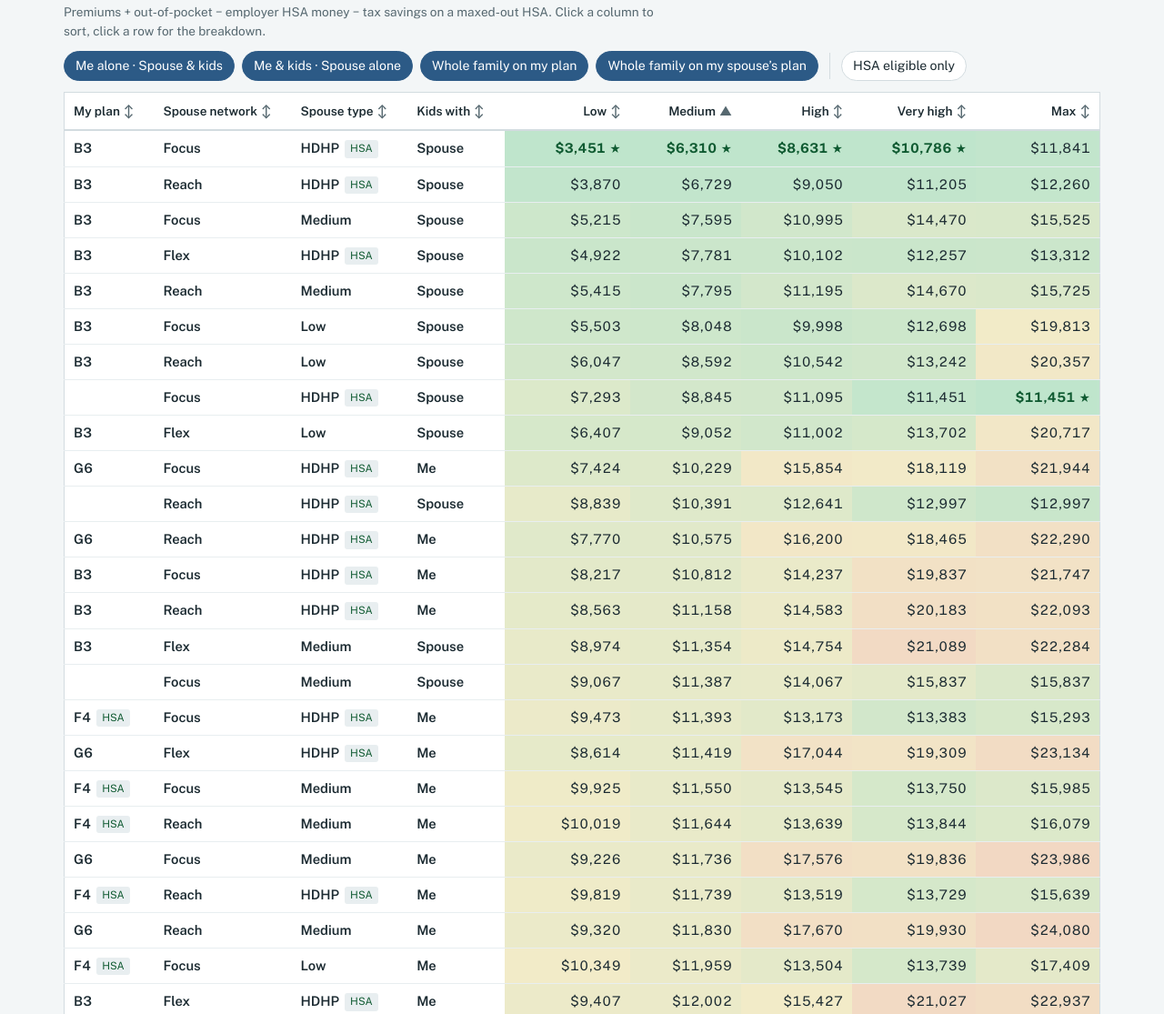
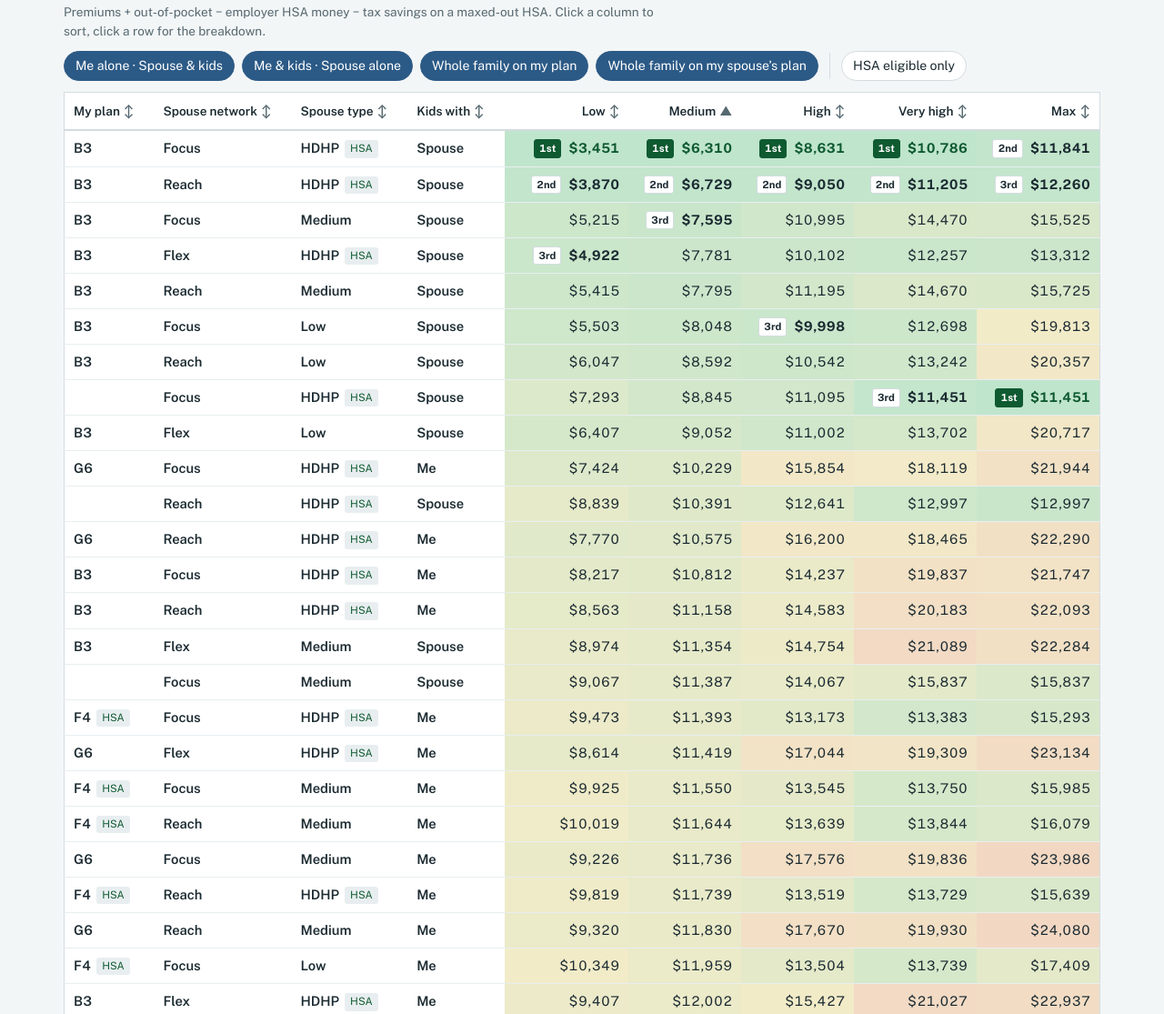
Before and after one commit to oroberts3/insurance, a plain HTML site: page index.html in a window 1280 px wide. Shown: the part 977-2092 px from the top of the page at 91% size. Drawn offline with nearby package versions, Linux system fonts and the light colour scheme.

Commit message:
Mark 1st/2nd/3rd cheapest in each expense column
Co-Authored-By: Claude Opus 5.5 <noreply@anthropic.com>

```diff
--- a/index.html
+++ b/index.html
@@ -120,8 +120,10 @@ body::before{content:"";position:fixed;inset:0 0 auto;height:env(safe-area-inset
 .res tr.row{cursor:pointer}
 .res tr.row:hover td.l{text-decoration:underline;text-decoration-color:var(--line)}
 .res td.heat{position:relative}
-.res td.best{font-weight:700;color:var(--best)}
-.res td.best::after{content:"★";font-size:.75rem;margin-left:4px}
+.res td.rank{font-weight:700}
+.res td.r1{color:var(--best)}
+.rk{display:inline-block;min-width:2.4em;margin-right:8px;padding:1px 5px;border-radius:3px;font-size:.7rem;font-weight:700;text-align:center;vertical-align:1px;background:var(--surface);color:var(--ink);border:1px solid var(--line)}
+.r1 .rk{background:var(--best);color:var(--surface);border-color:var(--best)}
 .opt{font-size:.8rem;color:var(--muted)}
 .plans{font-weight:600}
 .res td.blank{color:var(--muted)}
@@ -173,7 +175,7 @@ footer li{margin:.3em 0;max-width:90ch}
     <p class="note">Premiums + out-of-pocket − employer HSA money − tax savings on a maxed-out HSA. Click a column to sort, click a row for the breakdown.</p>
     <div class="filters" id="filters" role="group" aria-label="Show coverage setups"></div>
     <div class="scroll"><table class="res" id="res"><thead></thead><tbody></tbody></table></div>
-    <div class="legend"><span>Cheapest</span><span class="bar"></span><span>Most expensive in column</span><span>★ best</span></div>
+    <div class="legend"><span>Cheapest</span><span class="bar"></span><span>Most expensive in column</span><span><span class="rk" style="background:var(--best);color:var(--surface);border-color:var(--best)">1st</span><span class="rk">2nd</span><span class="rk">3rd</span>cheapest three in each column</span></div>
   </section>
 
   <footer>
@@ -489,10 +491,13 @@ function detailHTML(r){
   h+='<tr class="tot"><td>Annual total</td>';SCEN.forEach(function(sc){h+='<td>'+$(r.s[sc.id].total)+'</td>';});h+='<td>'+$(r.max.total)+'</td></tr>';
   return h+'</tbody></table></div></div>';
 }
+var ORD={1:"1st",2:"2nd",3:"3rd"};
+// Competition ranking on rounded dollars: ties share a rank and the next rank is skipped.
+function rankIn(vals,v){var x=Math.round(v),n=1;vals.forEach(function(y){if(y<x)n++;});return n;}
 function renderTable(){
   header();
   var all=evalAll(state),rows=all.filter(function(r){return shown[r.opt.g]&&(!hsaOnly||hsaEligible(r.opt));});
-  var stats={};COLS.forEach(function(c){var v=rows.map(function(r){return val(r,c.id);});stats[c.id]={min:Math.min.apply(null,v),max:Math.max.apply(null,v)};});
+  var stats={};COLS.forEach(function(c){var v=rows.map(function(r){return val(r,c.id);});stats[c.id]={min:Math.min.apply(null,v),max:Math.max.apply(null,v),vals:v.map(Math.round)};});
   rows.sort(function(a,b){
     if(SETUP.some(function(c){return c.id===sortCol;})){var d=setupCmp(a,b,sortCol)*sortDir;return d||val(a,"med")-val(b,"med");}
     return (val(a,sortCol)-val(b,sortCol))*sortDir;
@@ -508,8 +513,8 @@ function renderTable(){
       cell(su.type,su.sp&&su.sp.hsa?'<span class="tag hsa">HSA</span>':'')+
       cell(su.kids);
     COLS.forEach(function(c){
-      var v=val(r,c.id),st=stats[c.id],t=st.max>st.min?(v-st.min)/(st.max-st.min):0,best=Math.round(v)===Math.round(st.min);
-      h+='<td class="heat'+(best?" best":"")+'" style="background:'+heatColor(t)+'">'+$(v)+'</td>';
+      var v=val(r,c.id),st=stats[c.id],t=st.max>st.min?(v-st.min)/(st.max-st.min):0,rk=rankIn(st.vals,v);
+      h+='<td class="heat'+(rk<=3?" rank r"+rk:"")+'" style="background:'+heatColor(t)+'">'+(rk<=3?'<span class="rk">'+ORD[rk]+'</span>':'')+$(v)+'</td>';
     });
     h+='</tr>';
     if(isOpen)h+='<tr class="detail"><td colspan="'+(COLS.length+SETUP.length)+'">'+detailHTML(r)+'</td></tr>';
```
